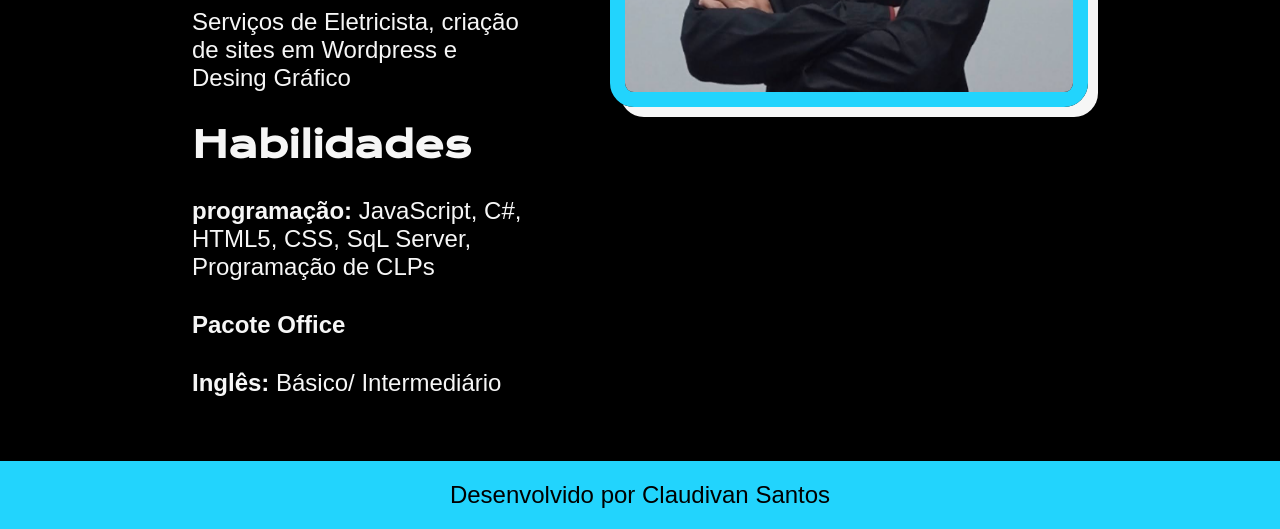
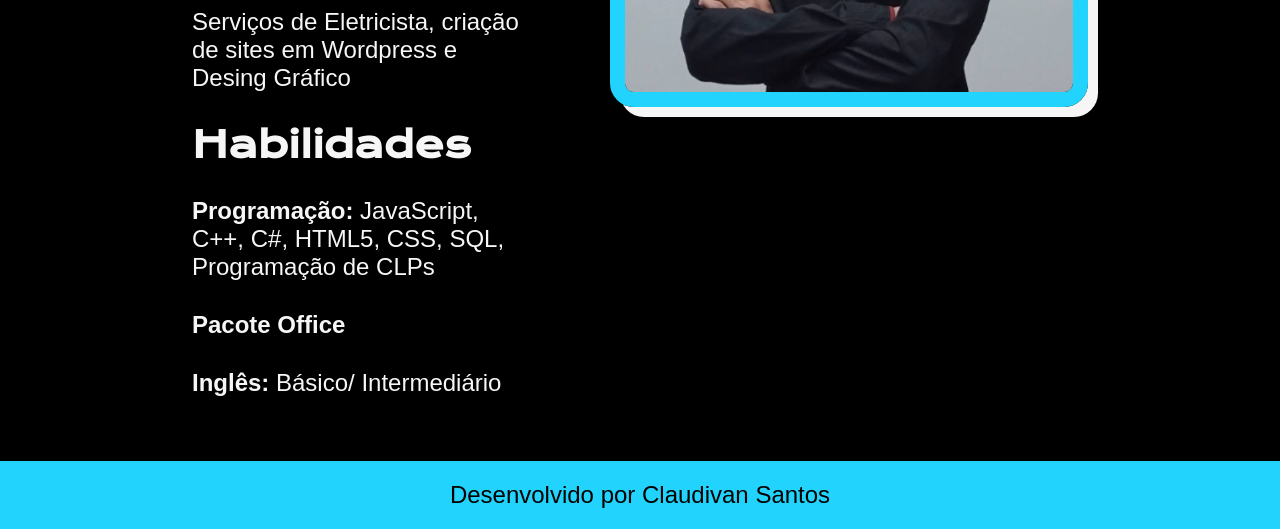
Before and after one commit to ClaudivanDev/Primeiro-portfolio-html-css, a plain HTML site: page curriculo.html in a window 1280 px wide. Shown: the part 773-1302 px from the top of the page. Drawn offline with nearby package versions, Linux system fonts and the light colour scheme.

Commit message:
Update curriculo.html

```diff
--- a/curriculo.html
+++ b/curriculo.html
@@ -24,7 +24,7 @@
         <h1 class="titulo"> Profissional Autonômo </h1>
         <p class="paragrafo">Serviços de Eletricista, criação de sites em Wordpress e Desing Gráfico</p>
         <h1 class="titulo"> Habilidades </h1>
-        <p class="paragrafo"> <strong>programação: </strong>JavaScript, C#, HTML5, CSS, SqL Server, Programação de CLPs</p>
+        <p class="paragrafo"> <strong>Programação: </strong>JavaScript, C++, C#, HTML5, CSS, SQL, Programação de CLPs</p>
         <p class="paragrafo"> <strong>Pacote Office</strong>
         <p class="paragrafo"> <strong>Inglês: </strong>Básico/ Intermediário</p>
         </section>
```
